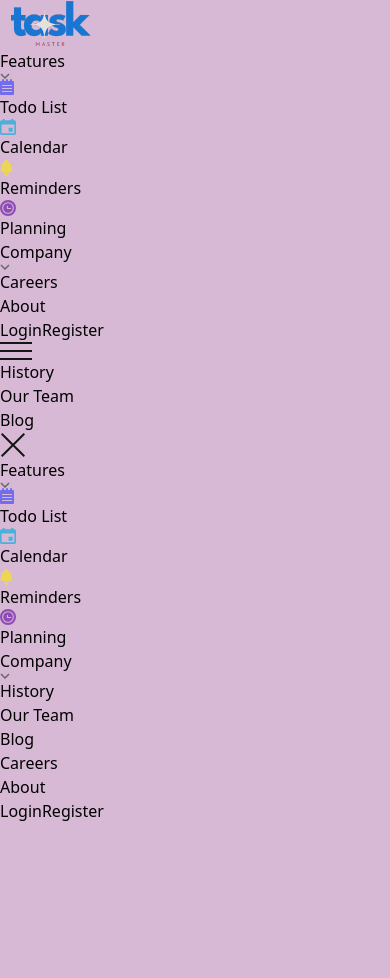
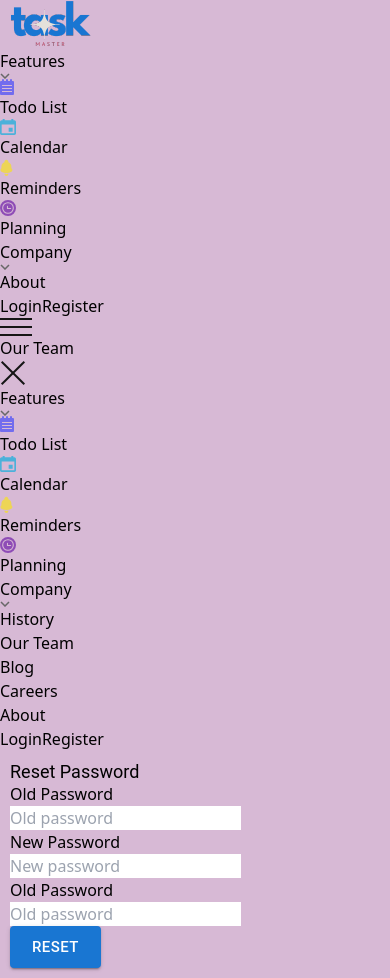
Before and after one commit to oduyemi/taskMaster, a React app in the folder client/: page /reset-password in a window 390 px wide. Before the commit the page ends 844 px from the top, so only its background shows below. Built offline with nearby package versions, Linux system fonts and the light colour scheme; the HTML template or start-up script is replaced by a standard one.

Commit message:
Other forms: forgetpaswword, resetpaswword done

```diff
--- a/client/src/components/Navbar.jsx
+++ b/client/src/components/Navbar.jsx
@@ -90,7 +90,6 @@ const Navbar = () => {
                 <ul className="hidden md:flex font-epilogue text-[15px] items-center mx-12 text-gray-600">
                     <DropDown name={"Features"} items={featureList} />
                     <li className={Comnav ? "flex items-center mx-6 text-gray-800 cursor-pointer" : "flex items-center mx-6 hover:text-[#1976d2] cursor-pointer"} onClick={toggleComNav}>Company<img src={Comnav ? upArrow : downArrow} alt="arrow" className="h-[8px] mx-2" /></li>
-                    <li className="mx-6 hover:text-[#1976d2] cursor-pointer">Careers</li>
                     <li className="mx-6 hover:text-[#1976d2] cursor-pointer"><Link to="/about">About</Link></li>
                 </ul>
             </div>
@@ -103,9 +102,7 @@ const Navbar = () => {
             </div>
             <div className={Comnav ? "absolute top-20 ml-[370px] w-[120px] h-[100px] shadow-2xl rounded-xl flex flex-col justify-center bg-white" : "hidden"}>
                 <ul className="flex flex-col text-gray-600 font-epilogue text-[15px] items-center">
-                    <li className="my-1">History</li>
                     <li className="my-1">Our Team</li>
-                    <li className="my-1">Blog</li>
                 </ul>
             </div>
             <div className={`absolute flex justify-end overflow-hidden w-[100%] ${Sidenav ? "pointer-events-auto" : "pointer-events-none"}`}>
--- a/client/src/navigation/index.jsx
+++ b/client/src/navigation/index.jsx
@@ -4,8 +4,12 @@ import Home from "../pages/Home";
 import About from "../pages/About";
 import Features from "../pages/Features";
 import Login from "../pages/Login";
+import ForgetPassword from "../pages/ForgetPassword";
+import ResetPassword from "../pages/ResetPassword";
 import Register from "../pages/Register";
 import TaskOverview from "../pages/TaskOverview";
+
+
 
 
 
@@ -20,6 +24,8 @@ export const Navigation = () => {
                     <Route path="/about" element={<About />} />
                     <Route path="/features" element={<Features />} />
                     <Route path="/login" element={<Login />} />
+                    <Route path="/forget-password" element={<ForgetPassword />} />
+                    <Route path="/reset-password" element={<ResetPassword />} />
                     <Route path="/register" element={<Register />} />
                     <Route path="/task-overview" element={<TaskOverview />} />
                     {/* <Route element={<PrivateRoute />}>
--- /dev/null
+++ b/client/src/pages/ForgetPassword.jsx
@@ -0,0 +1,67 @@
+import { Link } from 'react-router-dom';
+import { toast, ToastContainer } from "react-toastify";
+import { Box, Typography, Button} from "@mui/material";
+import { useState } from "react"
+
+const ForgetPassword = () => {
+
+  return (
+    <Box margin="10px">
+    <ToastContainer />
+      <section className="min-h-svh mt-14">
+        <div className="text-center sm:mx-auto sm:w-full sm:max-w-sm">
+            <Typography
+              variant="h3"
+              className="text-[#1976d2] font-bold text-3xl"
+              sx={{
+                fontSize:"large"
+              }}
+            >
+              Forgot your password?
+            </Typography>
+          <Typography
+            variant="h6"
+            paragraph
+            className="mt-2 font-bold text-gray-700"
+            sx={{
+              fontSize:"14px",
+              fontWeight: 400
+            }}
+          >
+            Enter the email or username you registered with
+          </Typography>
+        </div>
+
+        <div className="mt-10 sm:mx-auto sm:w-full sm:max-w-sm">
+          <form className="space-y-6" method="POST">
+          <div>
+          <label htmlFor="mailOrUsername" className="block text-sm font-medium leading-6 text-gray-900">Email or Username</label>
+          <div className="mt-1">
+            <input
+            name="mailOrUsername"
+            type="text"
+            required
+            placeholder='Enter your email or username'
+            className="px-3 block w-full rounded-md py-2 text-gray-800 shadow-sm border border-[#4291B0] sm:text-sm sm:leading-6 outline-none" />
+          </div>
+        </div>
+            <div>
+            <Button
+              type="submit"
+              variant="contained"
+              size="large"
+              color="primary"
+              className="flex w-full justify-center px-3 py-2 text-sm font-semibold leading-6 text-white shadow-sm hover:bg-[#6ec2e3] focus-visible:outline focus-visible:outline-2 focus-visible:outline-offset-2 focus-visible:outline-[#4291B0]"
+            >
+                Submit
+            </Button>
+            </div>
+          </form>
+        </div>
+      </section>
+
+    </Box>
+  )
+}
+
+export default ForgetPassword
--- a/client/src/pages/Login.jsx
+++ b/client/src/pages/Login.jsx
@@ -88,7 +88,11 @@ const Login = () => {
           <Typography
             variant="h6"
             paragraph
-            className="mt-2 text-2xl font-bold text-gray-700"
+            className="mt-2 text-2xl text-gray-700"
+            sx={{
+              fontSize:"14px",
+              fontWeight: 400
+            }}
           >
             Sign in to your account
           </Typography>
@@ -114,7 +118,7 @@ const Login = () => {
                 htmlFor="password"
                 className="block text-sm font-medium leading-6 text-gray-900">Password</label>
                 <div className="text-sm">
-                  <a href="#" className="font-semibold text-[#4291B0] hover:text-[#4291B0]">Forgot password?</a>
+                  <Link to="/forget-password" className="font-semibold text-[#4291B0] hover:text-[#4291B0]">Forgot password?</Link>
                 </div>
               </div>
               <div className="mt-2">
--- /dev/null
+++ b/client/src/pages/ResetPassword.jsx
@@ -0,0 +1,91 @@
+import { Link } from 'react-router-dom';
+import { toast, ToastContainer } from "react-toastify";
+import { Box, Typography, Button} from "@mui/material";
+import { useState } from "react"
+
+const ResetPassword = () => {
+
+  return (
+    <Box margin="10px">
+    <ToastContainer />
+      <section className="min-h-svh mt-14">
+        <div className="text-center sm:mx-auto sm:w-full sm:max-w-sm">
+            <Typography
+              variant="h3"
+              className="text-[#1976d2] font-bold text-3xl"
+              sx={{
+                fontSize:"large"
+              }}
+            >
+              Reset Password
+            </Typography>
+        </div>
+
+        <div className="mt-10 sm:mx-auto sm:w-full sm:max-w-sm">
+          <form className="space-y-6" method="POST">
+            <div>
+                <label
+                    htmlFor="oldPassword"
+                    className="block text-sm font-medium leading-6 text-gray-900">
+                        Old Password
+                </label>
+                <div className="mt-2">
+                    <input
+                    name="oldPassword"
+                    type="password"
+                    required
+                    placeholder="Old password"
+                    className="px-3 block w-full rounded-md py-2 text-gray-800 shadow-sm border border-[#4291B0] sm:text-sm sm:leading-6 outline-none" />
+                </div>
+
+                </div>
+                <div>
+                    <label
+                        htmlFor="newPassword"
+                        className="block text-sm font-medium leading-6 text-gray-900">
+                        New Password
+                    </label>
+                    <div className="mt-2">
+                    <input
+                        name="newPassword"
+                        type="password"
+                        required
+                        placeholder="New password"
+                        className="px-3 block w-full rounded-md py-2 text-gray-800 shadow-sm border border-[#4291B0] sm:text-sm sm:leading-6 outline-none" />
+                    </div>
+                </div>
+                <div>
+                    <label
+                        htmlFor="oldPassword"
+                        className="block text-sm font-medium leading-6 text-gray-900">
+                        Old Password
+                    </label>
+                    <div className="mt-2">
+                        <input
+                        name="oldPassword"
+                        type="password"
+                        required
+                        placeholder="Old password"
+                        className="px-3 block w-full rounded-md py-2 text-gray-800 shadow-sm border border-[#4291B0] sm:text-sm sm:leading-6 outline-none" />
+                    </div>
+                </div>
+                <div>
+                <Button
+                type="submit"
+                variant="contained"
+                size="large"
+                color="primary"
+                className="flex w-full justify-center px-3 py-2 text-sm font-semibold leading-6 text-white shadow-sm hover:bg-[#6ec2e3] focus-visible:outline focus-visible:outline-2 focus-visible:outline-offset-2 focus-visible:outline-[#4291B0]"
+                >
+                    Reset
+                </Button>
+            </div>
+          </form>
+        </div>
+      </section>
+
+    </Box>
+  )
+}
+
+export default ResetPassword
```
